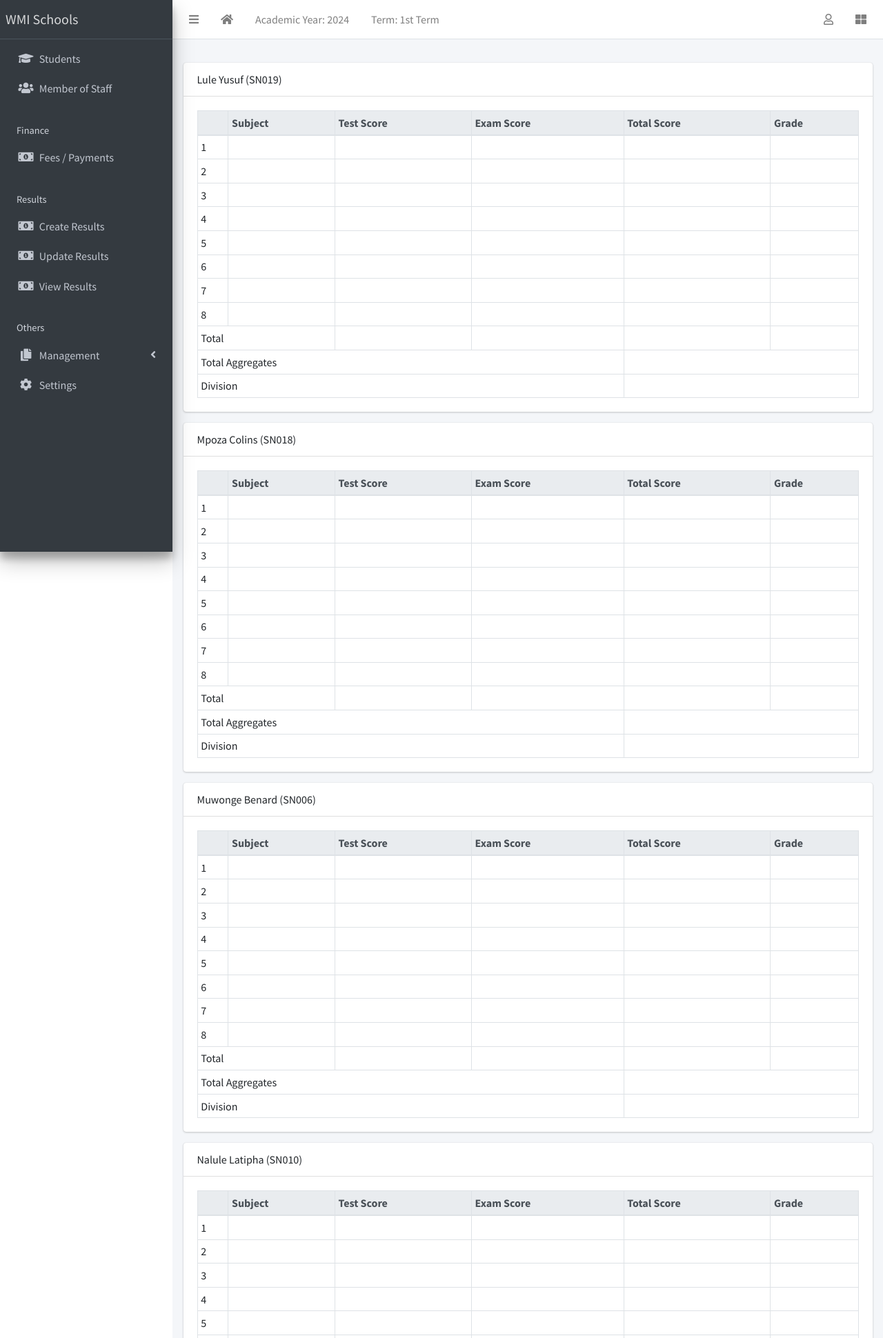
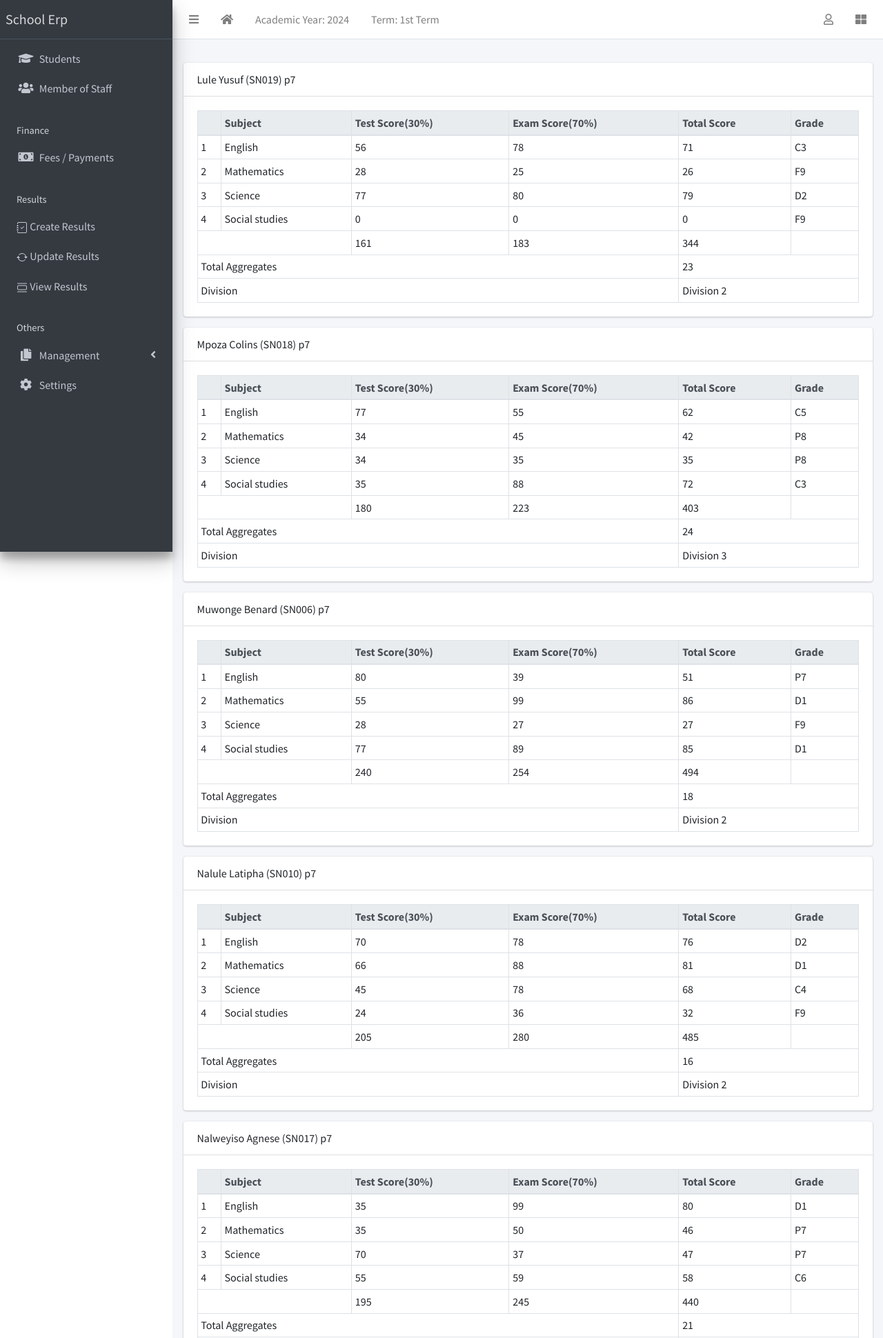
Before and after one commit to watumwa/schoolerp, a Django app: page /result/view/all in a window 1280 px wide. Shown: the top 1940 px of the page at 69% size. Run offline with Django 3.2, Linux system fonts and the light colour scheme; a user stored in the database is signed in; data comes from the database, SQL or seed files in the repository; both versions use the stored data as it was after the commit; some libraries are stand-ins or nearby versions.

Commit message:
Initial commit

```diff
--- a/apps/result/templates/result/all_results.html
+++ b/apps/result/templates/result/all_results.html
@@ -5,7 +5,7 @@
   {% for key, result in results.items %}
     <div class="card">
       <div class="card-header">
-        {{result.student}}
+        {{ result.student }}   {{ result.student.current_class }}
       </div>
       <div class="card-body">
         <table class="table table-bordered table-sm">
@@ -13,47 +13,42 @@
             <tr>
               <th></th>
               <th>Subject</th>
-                  <th>Test Score</th>
-                  <th>Exam Score</th>
+              <th>Test Score(30%)</th>
+              <th>Exam Score(70%)</th>
               <th>Total Score</th>
               <th>Grade</th>
             </tr>
           </thead>
           <tbody>
-              {% for result in results %}
+            {% for subject in result.subjects %}
               <tr>
                 <td>{{ forloop.counter }}</td>
-                      <td>{{ result.subject }}</td>
-                      <td>{{ result.test_score }}</td>
-                      <td>{{ result.exam_score }}</td>
-                      <td>{{ result.total_score }}</td>
-                      <td>{{ result.grade }}</td>
+                <td>{{ subject.subject }}</td>
+                <td>{{ subject.test_score }}</td>
+                <td>{{ subject.exam_score }}</td>
+                <td>{{ subject.total_score }}</td>
+                <td>{{ subject.grade }}</td>
               </tr>
             {% endfor %}
           </tbody>
           <tfoot>
             <tr>
-                  <td colspan="2">Total</td>
-                  <td>{{ test_total }}</td>
-                  <td>{{ exam_total }}</td>
-                  <td>{{ total_total }}</td>
+              <td colspan="2"></td>
+              <td>{{ result.test_total }}</td>
+              <td>{{ result.exam_total }}</td>
+              <td>{{ result.total_total }}</td>
               <td></td>
             </tr>
             <tr>
               <td colspan="4">Total Aggregates</td>
-                  <td colspan="2">{{ total_aggregates }}</td>
+              <td colspan="2">{{ result.calculate_total_aggregates }}</td>
             </tr>
             <tr>
               <td colspan="4">Division</td>
-                  <td colspan="2">{{ division }}</td>
+              <td colspan="2">{{ result.calculate_division }}</td>
             </tr>
           </tfoot>
         </table>
-
-
-
-
-
       </div>
     </div>
   {% endfor %}
--- a/apps/result/urls.py
+++ b/apps/result/urls.py
@@ -1,10 +1,9 @@
 from django.urls import path
 
-from .views import ResultListView,create_result,edit_results,result_summary
+from .views import ResultListView,create_result,edit_results
 
 urlpatterns = [
     path("create/", create_result, name="create-result"),
-    path('', result_summary, name='result_summary'),
     path("edit-results/", edit_results, name="edit-results"),
     path("view/all", ResultListView.as_view(), name="view-results"),
 ]
--- a/apps/result/views.py
+++ b/apps/result/views.py
@@ -5,7 +5,6 @@ from django.shortcuts import redirect, render
 from django.views.generic import DetailView, ListView, View
 
 from apps.students.models import Student
-from apps.result.models import AcademicSession,AcademicTerm,Student,StudentClass
 
 from .forms import CreateResults, EditResults
 from .models import Result
@@ -16,17 +15,17 @@ def create_result(request):
     students = Student.objects.all()
     if request.method == "POST":
 
-        # After visiting the second page
+        # after visiting the second page
         if "finish" in request.POST:
             form = CreateResults(request.POST)
             if form.is_valid():
                 subjects = form.cleaned_data["subjects"]
                 session = form.cleaned_data["session"]
                 term = form.cleaned_data["term"]
-                student_ids = request.POST["students"]
+                students = request.POST["students"]
                 results = []
-                for student_id in student_ids.split(","):
-                    stu = Student.objects.get(pk=student_id)
+                for student in students.split(","):
+                    stu = Student.objects.get(pk=student)
                     if stu.current_class:
                         for subject in subjects:
                             check = Result.objects.filter(
@@ -48,19 +47,9 @@ def create_result(request):
                                 )
 
                 Result.objects.bulk_create(results)
+                return redirect("edit-results")
 
-                # Calculate aggregates and division for each student
-                for student_id in student_ids.split(","):
-                    stu = Student.objects.get(pk=student_id)
-                    total_aggregates = Result.calculate_total_aggregates(stu, session, term, stu.current_class)
-                    division = Result.calculate_division(stu, session, term, stu.current_class)
-                    # Store total_aggregates and division in session or pass to next page
-                    request.session[f'student_{stu.id}_total_aggregates'] = total_aggregates
-                    request.session[f'student_{stu.id}_division'] = division
-
-                return redirect("edit_results")
-
-        # After choosing students
+        # after choosing students
         id_list = request.POST.getlist("students")
         if id_list:
             form = CreateResults(
@@ -76,44 +65,8 @@ def create_result(request):
                 {"students": studentlist, "form": form, "count": len(id_list)},
             )
         else:
-            messages.warning(request, "You didn't select any student.")
+            messages.warning(request, "You didnt select any student.")
     return render(request, "result/create_result.html", {"students": students})
-
-@login_required
-def result_summary(request):
-    student_id = request.GET.get('student_id')
-    session_id = request.GET.get('session_id')
-    term_id = request.GET.get('term_id')
-    class_id = request.GET.get('class_id')
-
-    student = Student.objects.get(id=student_id)
-    session = AcademicSession.objects.get(id=session_id)
-    term = AcademicTerm.objects.get(id=term_id)
-    current_class = StudentClass.objects.get(id=class_id)
-
-    results = Result.objects.filter(student=student, session=session, term=term, current_class=current_class)
-
-    total_aggregates = request.session.get(f'student_{student.id}_total_aggregates')
-    division = request.session.get(f'student_{student.id}_division')
-
-    context = {
-        'results': results,
-        'total_aggregates': total_aggregates,
-        'division': division,
-    }
-
-    return render(request, 'result/result_summary.html', context)
-
-
-
-
-
-
-
-
-
-
-
 
 
 @login_required
@@ -155,6 +108,8 @@ class ResultListView(LoginRequiredMixin, View):
                 "test_total": test_total,
                 "exam_total": exam_total,
                 "total_total": test_total + exam_total,
+                "calculate_total_aggregates":result.calculate_total_aggregates,
+                "calculate_division":result.calculate_division
             }
 
         context = {"results": bulk}
--- a/apps/students/templates/students/student_list.html
+++ b/apps/students/templates/students/student_list.html
@@ -19,7 +19,7 @@
           <th>Registration Number</th>
           <th>Current Class</th>
           <th>Gender</th>
-          <th>Mobile Phone Number</th>
+          <th>Parent Contact</th>
           <th>Status</th>
         </tr>
       </thead>
--- a/templates/base.html
+++ b/templates/base.html
@@ -7,7 +7,7 @@
   <meta name="viewport" content="width=device-width, initial-scale=1">
   <meta http-equiv="x-ua-compatible" content="ie=edge">
 
-  <title>wmi schools </title>
+  <title> schools Erp </title>
 
   <!-- Font Awesome Icons -->
   <link rel="stylesheet" href="{% static 'plugins/fontawesome-free/css/all.min.css' %}">
@@ -76,7 +76,7 @@
     <!-- Main Sidebar Container -->
     <aside class="main-sidebar sidebar-dark-primary elevation-4">
       <!-- Brand Logo -->
-      <a href="{% url 'home' %}" class="brand-link"> WMI Schools </a>
+      <a href="{% url 'home' %}" class="brand-link">School Erp</a>
 
       <!-- Sidebar -->
       <div class="sidebar">
@@ -114,7 +114,12 @@
             <li class="nav-header">Results</li>
             <li class="nav-item">
               <a href="{% url 'create-result' %}" class="nav-link">
-                <i class="nav-icon fas fa-money-bill-alt"></i>
+                <i class="bi bi-journal-check"></i>
+                <svg xmlns="http://www.w3.org/2000/svg" width="16" height="16" fill="currentColor" class="bi bi-journal-check" viewBox="0 0 16 16">
+                  <path fill-rule="evenodd" d="M10.854 6.146a.5.5 0 0 1 0 .708l-3 3a.5.5 0 0 1-.708 0l-1.5-1.5a.5.5 0 1 1 .708-.708L7.5 8.793l2.646-2.647a.5.5 0 0 1 .708 0"/>
+                  <path d="M3 0h10a2 2 0 0 1 2 2v12a2 2 0 0 1-2 2H3a2 2 0 0 1-2-2v-1h1v1a1 1 0 0 0 1 1h10a1 1 0 0 0 1-1V2a1 1 0 0 0-1-1H3a1 1 0 0 0-1 1v1H1V2a2 2 0 0 1 2-2"/>
+                  <path d="M1 5v-.5a.5.5 0 0 1 1 0V5h.5a.5.5 0 0 1 0 1h-2a.5.5 0 0 1 0-1zm0 3v-.5a.5.5 0 0 1 1 0V8h.5a.5.5 0 0 1 0 1h-2a.5.5 0 0 1 0-1zm0 3v-.5a.5.5 0 0 1 1 0v.5h.5a.5.5 0 0 1 0 1h-2a.5.5 0 0 1 0-1z"/>
+                </svg>
                 <p>
                   Create Results
                 </p>
@@ -122,7 +127,11 @@
             </li>
             <li class="nav-item">
               <a href="{% url 'edit-results' %}" class="nav-link">
-                <i class="nav-icon fas fa-money-bill-alt"></i>
+                <i class="bi bi-arrow-repeat"></i>
+                <svg xmlns="http://www.w3.org/2000/svg" width="16" height="16" fill="currentColor" class="bi bi-arrow-repeat" viewBox="0 0 16 16">
+                  <path d="M11.534 7h3.932a.25.25 0 0 1 .192.41l-1.966 2.36a.25.25 0 0 1-.384 0l-1.966-2.36a.25.25 0 0 1 .192-.41m-11 2h3.932a.25.25 0 0 0 .192-.41L2.692 6.23a.25.25 0 0 0-.384 0L.342 8.59A.25.25 0 0 0 .534 9"/>
+                  <path fill-rule="evenodd" d="M8 3c-1.552 0-2.94.707-3.857 1.818a.5.5 0 1 1-.771-.636A6.002 6.002 0 0 1 13.917 7H12.9A5 5 0 0 0 8 3M3.1 9a5.002 5.002 0 0 0 8.757 2.182.5.5 0 1 1 .771.636A6.002 6.002 0 0 1 2.083 9z"/>
+                </svg>
                 <p>
                   Update Results
                 </p>
@@ -130,7 +139,10 @@
             </li>
             <li class="nav-item">
               <a href="{% url 'view-results' %}" class="nav-link">
-                <i class="nav-icon fas fa-money-bill-alt"></i>
+                <i class="bi bi-view-list"></i>
+                <svg xmlns="http://www.w3.org/2000/svg" width="16" height="16" fill="currentColor" class="bi bi-view-list" viewBox="0 0 16 16">
+                  <path d="M3 4.5h10a2 2 0 0 1 2 2v3a2 2 0 0 1-2 2H3a2 2 0 0 1-2-2v-3a2 2 0 0 1 2-2m0 1a1 1 0 0 0-1 1v3a1 1 0 0 0 1 1h10a1 1 0 0 0 1-1v-3a1 1 0 0 0-1-1zM1 2a.5.5 0 0 1 .5-.5h13a.5.5 0 0 1 0 1h-13A.5.5 0 0 1 1 2m0 12a.5.5 0 0 1 .5-.5h13a.5.5 0 0 1 0 1h-13A.5.5 0 0 1 1 14"/>
+                </svg>
                 <p>
                   View Results
                 </p>
--- a/templates/registration/login.html
+++ b/templates/registration/login.html
@@ -42,7 +42,7 @@
             <form class="login100-form validate-form" method="post" action="{% url 'login' %}">
                 {% csrf_token %}
                 <span class="login100-form-title">
-                   WMI SCHOOLS
+                    SCHOOL ERP
                                 </span>
                 <span class="error-msg">
                     {% if form.errors %}
```
Also changed, not shown: apps/result/models.py (+14 -17 lines), apps/result/templates/result/result_summary.html (deleted, +0 -55 lines), db.sqlite3. Lines whose indentation alone changed are shown as unchanged.
